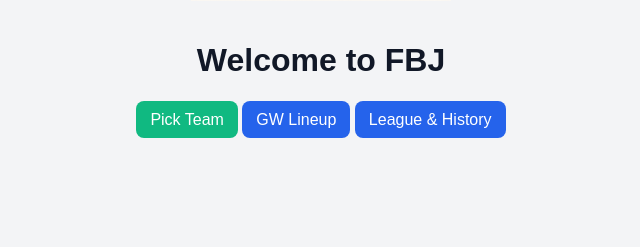
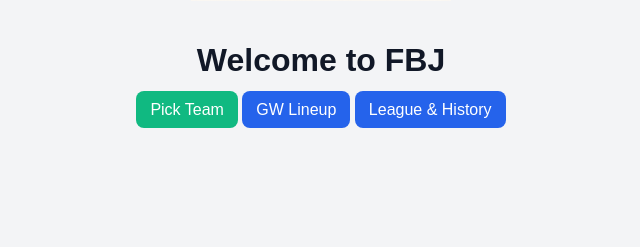
Before and after one commit to goenghisghan/fbj-game, a Flask app: page /welcome in a window 1280 px wide. Shown: the part 370-617 px from the top of the page, without its empty margins (319-959 px from the left). Run offline with Flask 3, Linux system fonts and the light colour scheme; a user stored in the database is signed in; some web fonts are replaced.

Commit message:
Update welcome.html

```diff
--- a/templates/welcome.html
+++ b/templates/welcome.html
@@ -2,9 +2,10 @@
 <div class="center" style="flex-direction:column;text-align:center">
   <img src="{{ url_for('static', filename='fbj_logo.png') }}" alt="FBJ logo" style="max-width:260px;margin:20px auto;">
   <h1>Welcome to FBJ</h1>
-  <div style="margin-top:10px">
+  <div class="welcome-links">
     <a class="btn btn-secondary" href="{{ url_for('squad') }}">Pick Team</a>
     <a class="btn" href="{{ url_for('my_squad') }}">GW Lineup</a>
     <a class="btn" href="{{ url_for('league') }}">League&nbsp;&amp;&nbsp;History</a>
   </div>
-</div>{% endblock %}
+</div>
+{% endblock %}
```
